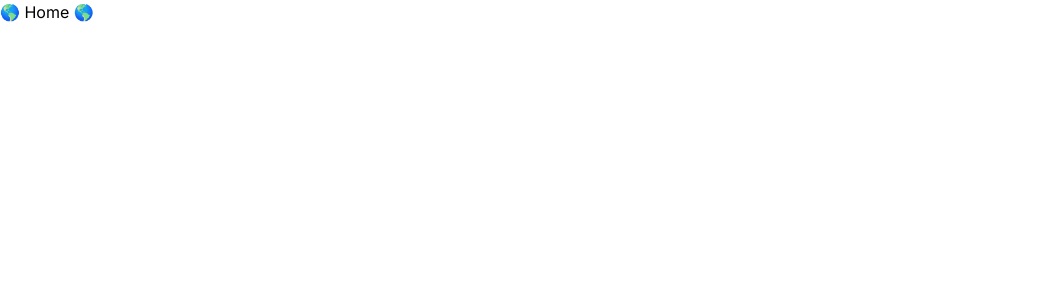
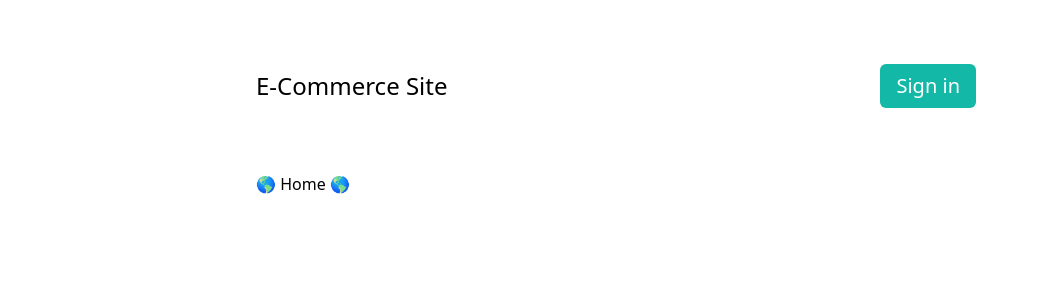
Before and after one commit to DamianoSchirinzi-Dev/next-ecommerce-app, a Next.js app: page / in a window 1280 px wide. Shown: the top 300 px of the page, without its empty margins (0-1039 px from the left). Built offline with nearby package versions, Linux system fonts and the light colour scheme; no server answers.

Commit message:
Third Commit
Adding Nav Bar component, implementing user sign in / sign out.

```diff
--- /dev/null
+++ b/app/components/Nav.tsx
@@ -0,0 +1,42 @@
+"use client";
+
+import { Session } from "next-auth";
+import { signIn } from "next-auth/react";
+import { signOut } from "next-auth/react";
+import Image from "next/image";
+
+export default function Nav({ user }: Session) {
+  return (
+    <nav className="flex justify-between items-center py-16">
+      <h1 className="text-2xl">E-Commerce Site</h1>
+      <ul className="flex items-center gap-12">
+        {/*Check if user is not signed in */}
+        {!user && (
+          <li>
+            <button
+              className="bg-teal-500 text-white text-xl py-2 px-4 rounded-md"
+              onClick={() => signIn()}
+            >
+              Sign in
+            </button>
+          </li>
+        )}
+        {user && (
+          <div>
+            <li>
+              <Image
+                onClick={() => signOut()}
+                className="rounded-full cursor-pointer"
+                src={user?.image as string}
+                alt={user.name as string}
+                width={90}
+                height={90}
+              />
+            </li>
+          </div>
+        )}
+        <li></li>
+      </ul>
+    </nav>
+  );
+}
--- a/app/globals.css
+++ b/app/globals.css
@@ -7,11 +7,3 @@
   --background-start-rgb: 214, 219, 220;
   --background-end-rgb: 255, 255, 255;
 }
-
-@media (prefers-color-scheme: dark) {
-  :root {
-    --foreground-rgb: 255, 255, 255;
-    --background-start-rgb: 0, 0, 0;
-    --background-end-rgb: 0, 0, 0;
-  }
-}
--- a/app/layout.tsx
+++ b/app/layout.tsx
@@ -1,5 +1,8 @@
 import './globals.css'
 import { Inter } from 'next/font/google'
+import Nav from './components/Nav'
+import { getServerSession} from 'next-auth/next'
+import { authOptions } from '@/pages/api/auth/[...nextauth]'
 
 const inter = Inter({ subsets: ['latin'] })
 
@@ -8,14 +11,19 @@
   description: 'Generated by create next app',
 }
 
-export default function RootLayout({
+export default async function RootLayout({
   children,
 }: {
   children: React.ReactNode
 }) {
+  const session = await getServerSession(authOptions)
+  console.log(session);
   return (
     <html lang="en">
-      <body className={inter.className}>{children}</body>
+      <body className='mx-64'>
+        <Nav user={session?.user} expires={session?.expires as string}/>
+        {children}
+      </body>
     </html>
   )
 }
--- a/next.config.js
+++ b/next.config.js
@@ -3,6 +3,10 @@
   experimental: {
     appDir: true,
   },
+  images:
+  {
+    domains: ['lh3.googleusercontent.com'],
+  },
 }
 
 module.exports = nextConfig
--- a/pages/api/auth/[...nextauth].ts
+++ b/pages/api/auth/[...nextauth].ts
@@ -6,7 +6,7 @@
 
 const prisma = new PrismaClient();
 
-export default NextAuth({
+export const authOptions = {
   adapter: PrismaAdapter(prisma),
   providers: [
     GoogleProvider({
@@ -34,4 +34,6 @@
       }
     },
   },
-});
+}
+
+export default NextAuth(authOptions)
```
Also changed, not shown: 1 other file (tests, documents, lock files or other folders).
